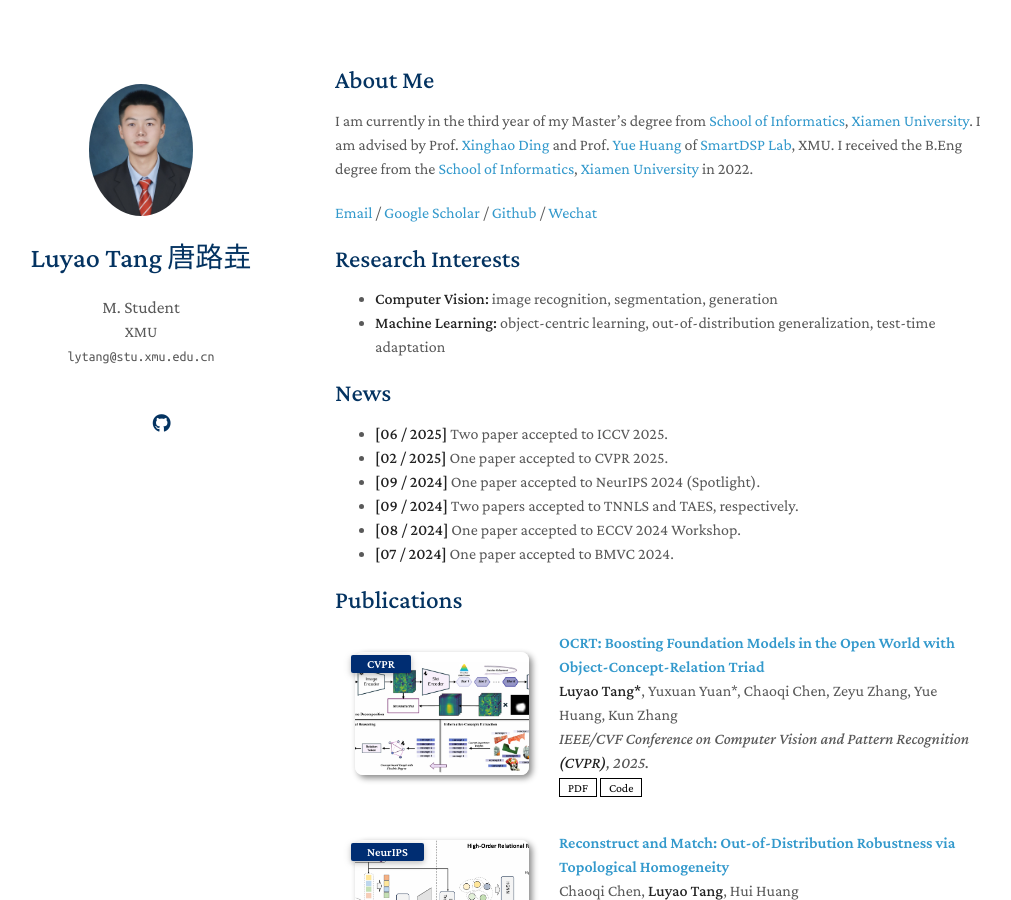
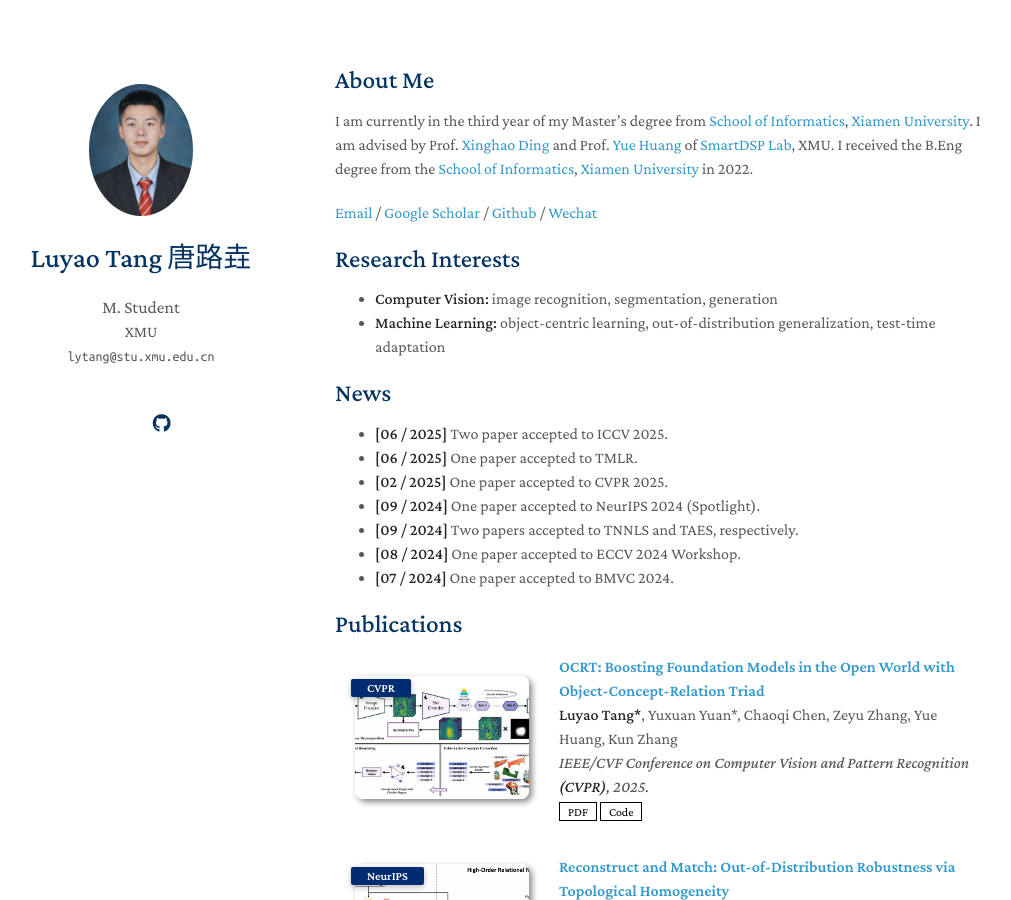
Before and after one commit to lytang63/lytang63.github.io, a Jekyll site: the page built from index.md, in a window 1280 px wide and 900 px high. Shown: the whole window, without its empty margins (135-1146 px from the left). Built offline with Jekyll 4.4.1, drawn with Linux system fonts in a browser that asks for light colours; nearby versions of some CDN libraries; a style sheet for code colours, icons or effects is not loaded; our own code applies the rules of GitHub Pages for plain Markdown files.

Commit message:
Update index.md

```diff
--- a/index.md
+++ b/index.md
@@ -15,6 +15,7 @@ I am currently in the third year of my Master's degree from [School of Informati
 
 ## News
 - **[06 / 2025]** Two paper accepted to ICCV 2025.
+- **[06 / 2025]** One paper accepted to TMLR.
 - **[02 / 2025]** One paper accepted to CVPR 2025.
 - **[09 / 2024]** One paper accepted to NeurIPS 2024 (Spotlight).
 - **[09 / 2024]** Two papers accepted to TNNLS and TAES, respectively.
```
